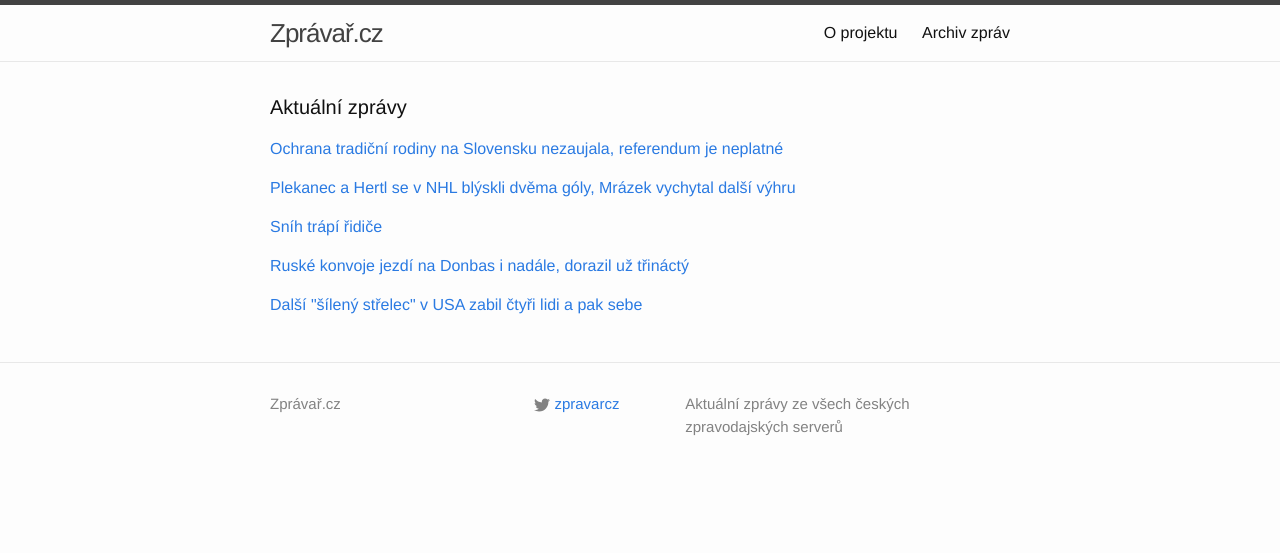
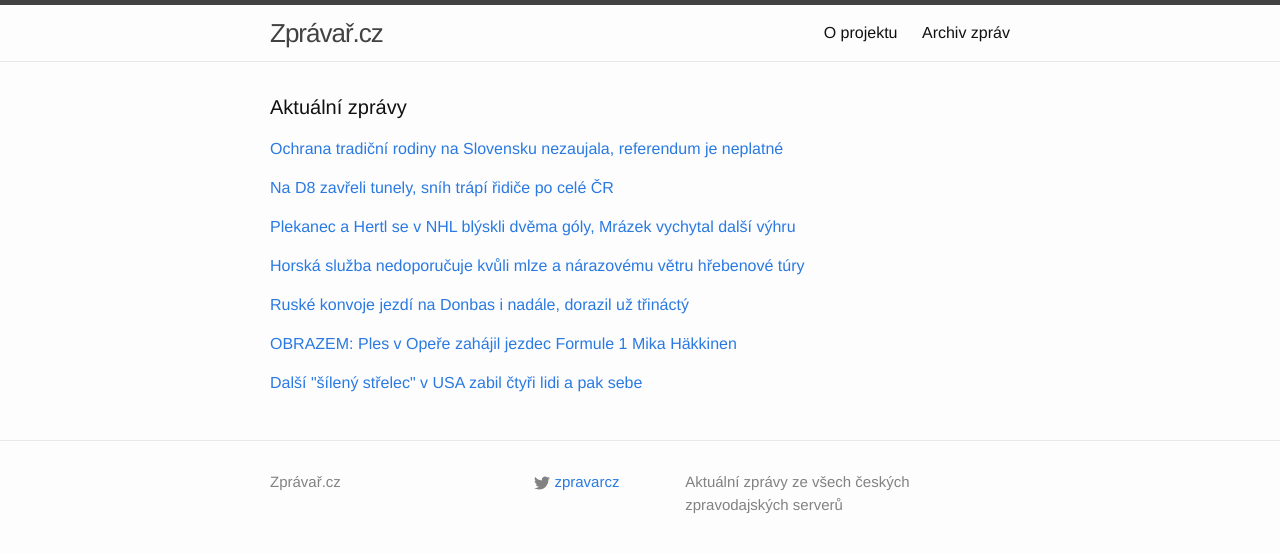
Before and after one commit to adliska/zpravar, a Jekyll site: the page built from index.html, in a window 1280 px wide. Shown: the top 553 px of the page. Built offline with Jekyll 4.4.1, drawn with Linux system fonts in a browser that asks for light colours.

Commit message:
zpravar news update

```diff
--- a/index.html
+++ b/index.html
@@ -18,8 +18,18 @@ layout: default
 <li><a href=http://www.rozhlas.cz/_zprava/slovenske-referendum-o-ochrane-tradicni-rodiny-je-neplatne-kvuli-nizke-ucasti--1453043>Slovenské referendum o ochraně tradiční rodiny je neplatné, kvůli nízké účasti - www.rozhlas.cz</a></li>
 <li><a href=http://www.rozhlas.cz/_zprava/slovenske-referendum-o-ochrane-tradicni-rodiny-bude-zrejme-neplatne-kvuli-nizke-ucasti--1453043>Slovenské referendum o ochraně tradiční rodiny bude zřejmě neplatné, kvůli nízké účasti - www.rozhlas.cz</a></li>
 </ul>
-</div><p><a href="javascript:;" onclick="toggle_visibility('zpravy1')">Plekanec a Hertl se v NHL blýskli dvěma góly, Mrázek vychytal další výhru</a></p>
+</div><p><a href="javascript:;" onclick="toggle_visibility('zpravy1')">Na D8 zavřeli tunely, sníh trápí řidiče po celé ČR</a></p>
 <div id="zpravy1" style="display:none">
+<ul>
+<li><a href=http://www.novinky.cz/domaci/361077-na-d8-zavreli-tunely-snih-trapi-ridice-po-cele-cr.html>Na D8 zavřeli tunely, sníh trápí řidiče po celé ČR - www.novinky.cz</a></li>
+<li><a href=http://www.denik.cz/z_domova/snih-a-silny-vitr-komplikuji-dopravu-20150208.html>Sníh a silný vítr komplikují dopravu, na vozovkách se tvoří jazyky - www.denik.cz</a></li>
+<li><a href=http://www.novinky.cz/domaci/361077-snih-trapi-ridice.html>Sníh trápí řidiče - www.novinky.cz</a></li>
+<li><a href=http://zpravy.idnes.cz/doprava-v-cesku-snezeni-zaveje-doprava-dy4-/domaci.aspx?c=A150208_083524_domaci_jw>Sněžení komplikuje dopravu, hlavní silnice jsou ale průjezdné - zpravy.idnes.cz</a></li>
+<li><a href=http://www.ceskatelevize.cz/ct24/domaci/300953-zima-o-sobe-opet-dava-vedet-opatrni-by-meli-byt-hlavne-ridici/>Zima o sobě opět dává vědět, opatrní by měli být hlavně řidiči - www.ceskatelevize.cz</a></li>
+<li><a href=http://www.ceskenoviny.cz/zpravy/zpravy/dopravu-komplikuje-snih-a-vitr/1178738>Dopravu komplikuje sníh a vítr - www.ceskenoviny.cz</a></li>
+</ul>
+</div><p><a href="javascript:;" onclick="toggle_visibility('zpravy2')">Plekanec a Hertl se v NHL blýskli dvěma góly, Mrázek vychytal další výhru</a></p>
+<div id="zpravy2" style="display:none">
 <ul>
 <li><a href=http://www.rozhlas.cz/_zprava/plekanec-a-hertl-se-v-nhl-blyskli-dvema-goly-mrazek-vychytal-dalsi-vyhru--1453065>Plekanec a Hertl se v NHL blýskli dvěma góly, Mrázek vychytal další výhru - www.rozhlas.cz</a></li>
 <li><a href=http://www.sportovninoviny.cz/zpravy/plekanec-dvema-goly-pokoril-devils-dvakrat-skoroval-i-hertl/1178739>Plekanec dvěma góly pokořil Devils, dvakrát skóroval i Hertl - www.sportovninoviny.cz</a></li>
@@ -27,23 +37,30 @@ layout: default
 <li><a href=http://hokej.idnes.cz/hokejova-nhl-zpravodajstvi-dpi-/nhl.aspx?c=A150208_071605_nhl_rou>Plekanec pomohl dvěma góly k výhře Montrealu, třemi body se blýskl Hertl - hokej.idnes.cz</a></li>
 <li><a href=http://sport.aktualne.cz/plekanec-dvema-goly-pokoril-devils-dvakrat-skoroval-i-hertl/r~60f32562af5c11e4a10c0025900fea04/>Plekanec dvěma góly pokořil Devils, dvakrát skóroval i Hertl - sport.aktualne.cz</a></li>
 </ul>
-</div><p><a href="javascript:;" onclick="toggle_visibility('zpravy2')">Sníh trápí řidiče</a></p>
-<div id="zpravy2" style="display:none">
+</div><p><a href="javascript:;" onclick="toggle_visibility('zpravy3')">Horská služba nedoporučuje kvůli mlze a nárazovému větru hřebenové túry</a></p>
+<div id="zpravy3" style="display:none">
 <ul>
-<li><a href=http://www.novinky.cz/domaci/361077-snih-trapi-ridice.html>Sníh trápí řidiče - www.novinky.cz</a></li>
-<li><a href=http://zpravy.idnes.cz/doprava-v-cesku-snezeni-zaveje-doprava-dy4-/domaci.aspx?c=A150208_083524_domaci_jw>Sněžení komplikuje dopravu, hlavní silnice jsou ale průjezdné - zpravy.idnes.cz</a></li>
-<li><a href=http://www.ceskatelevize.cz/ct24/domaci/300953-zima-o-sobe-opet-dava-vedet-opatrni-by-meli-byt-hlavne-ridici/>Zima o sobě opět dává vědět, opatrní by měli být hlavně řidiči - www.ceskatelevize.cz</a></li>
-<li><a href=http://www.ceskenoviny.cz/zpravy/zpravy/dopravu-komplikuje-snih-a-vitr/1178738>Dopravu komplikuje sníh a vítr - www.ceskenoviny.cz</a></li>
+<li><a href=http://www.denik.cz/z_domova/horska-sluzba-nedoporucuje-kvuli-mlze-a-silnemu-vetru-hrebenove-tury-20150208.html>Horská služba nedoporučuje kvůli mlze a nárazovému větru hřebenové túry - www.denik.cz</a></li>
+<li><a href=http://www.ceskatelevize.cz/ct24/regiony/300956-horska-sluzba-varuje-nechodte-na-hrebeny-krkonos/>Horská služba varuje, nechoďte na hřebeny Krkonoš - www.ceskatelevize.cz</a></li>
+<li><a href=http://www.ceskenoviny.cz/zpravy/zpravy/horska-sluzba-nedoporucuje-kvuli-mlze-a-snehu-hrebenove-tury/1178760>Horská služba nedoporučuje kvůli mlze a sněhu hřebenové túry - www.ceskenoviny.cz</a></li>
+<li><a href=http://www.novinky.cz/krimi/361074-horska-sluzba-varuje-pred-nebezpecnym-pocasim-nejezdi-ani-lanovka-na-snezku.html>Horská služba varuje před nebezpečným počasím, nejezdí ani lanovka na Sněžku  - www.novinky.cz</a></li>
 </ul>
-</div><p><a href="javascript:;" onclick="toggle_visibility('zpravy3')">Ruské konvoje jezdí na Donbas i nadále, dorazil už třináctý</a></p>
-<div id="zpravy3" style="display:none">
+</div><p><a href="javascript:;" onclick="toggle_visibility('zpravy4')">Ruské konvoje jezdí na Donbas i nadále, dorazil už třináctý</a></p>
+<div id="zpravy4" style="display:none">
 <ul>
 <li><a href=http://zpravy.e15.cz/zahranicni/udalosti/ruske-konvoje-jezdi-na-donbas-i-nadale-dorazil-uz-trinacty-1160701>Ruské konvoje jezdí na Donbas i nadále, dorazil už třináctý - zpravy.e15.cz</a></li>
 <li><a href=http://www.lidovky.cz/do-donecku-a-luhanska-dorazil-konvoj-s-pomoci-celni-kontrolou-prosel-1jg-/zpravy-svet.aspx?c=A150208_091040_ln_zahranici_ele>Do Doněcku a Luhanska dorazil konvoj s pomocí, „celní kontrolou prošel“  - www.lidovky.cz</a></li>
 <li><a href=http://www.ceskenoviny.cz/zpravy/zpravy/do-oblasti-donbasu-dorazil-z-ruska-13-konvoj-s-pomoci/1178754>Do oblasti Donbasu dorazil z Ruska 13 konvoj s pomocí - www.ceskenoviny.cz</a></li>
 </ul>
-</div><p><a href="javascript:;" onclick="toggle_visibility('zpravy4')">Další "šílený střelec" v USA zabil čtyři lidi a pak sebe</a></p>
-<div id="zpravy4" style="display:none">
+</div><p><a href="javascript:;" onclick="toggle_visibility('zpravy5')">OBRAZEM: Ples v Opeře zahájil jezdec Formule 1 Mika Häkkinen</a></p>
+<div id="zpravy5" style="display:none">
+<ul>
+<li><a href=http://www.tyden.cz/rubriky/relax/zabava/obrazem-ples-v-opere-zahajil-jezdec-formule-1-mika-hakkinen_332743.html>OBRAZEM: Ples v Opeře zahájil jezdec Formule 1 Mika Häkkinen - www.tyden.cz</a></li>
+<li><a href=http://www.denik.cz/z_domova/kombinezu-hakkinena-na-plese-v-opere-vydrazili-za-milion-korun-20150208.html>Kombinézu Miky Häkkinena na Plese v Opeře vydražili za milion korun - www.denik.cz</a></li>
+<li><a href=http://revue.idnes.cz/ples-v-opere-2015-prekvapila-hana-kynychova-i-pavlina-nemcova-poe-/lidicky.aspx?c=A150208_012831_lidicky_nh>Ples v Opeře: Kynychová přišla v body, Němcová vyvedla syna - revue.idnes.cz</a></li>
+</ul>
+</div><p><a href="javascript:;" onclick="toggle_visibility('zpravy6')">Další "šílený střelec" v USA zabil čtyři lidi a pak sebe</a></p>
+<div id="zpravy6" style="display:none">
 <ul>
 <li><a href=http://zpravy.aktualne.cz/zahranici/dalsi-sileny-strelec-v-usa-zabil-ctyri-lidi-a-pak-sebe/r~e148aa50af6311e4a10c0025900fea04/>Další "šílený střelec" v USA zabil čtyři lidi a pak sebe - zpravy.aktualne.cz</a></li>
 <li><a href=http://www.ceskenoviny.cz/zpravy/zpravy/pri-strelbe-v-usa-zemrelo-pet-lidi-vcetne-strelce/1178737>Při střelbě v USA zemřelo pět lidí, včetně střelce - www.ceskenoviny.cz</a></li>
```
